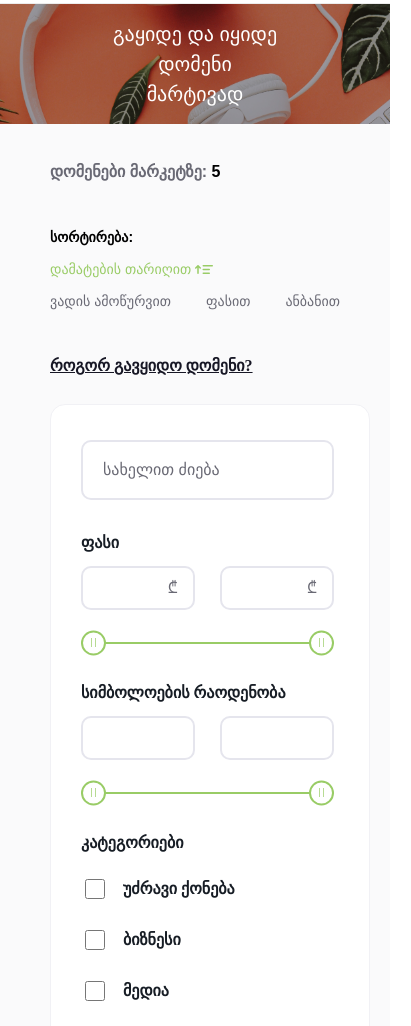
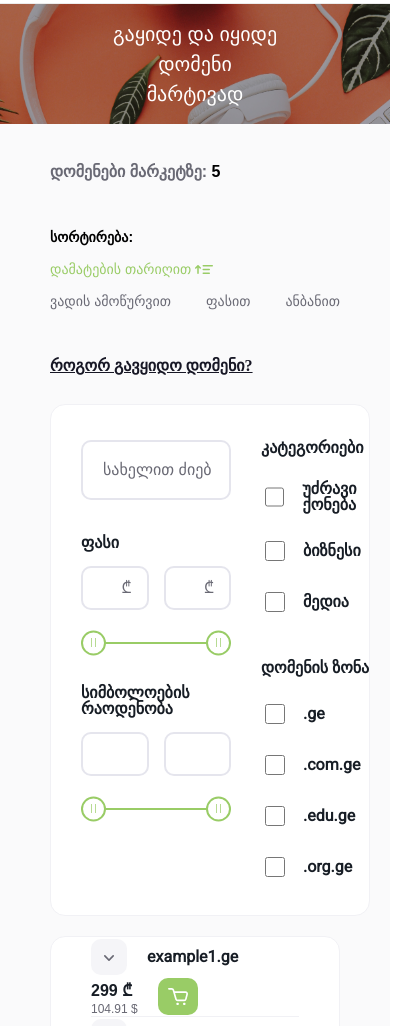
Before and after one commit to LukaKoridze13/Lemondo, a plain HTML site: page index.html in a window 390 px wide. Shown: the part 72-1098 px from the top of the page, 411 px wide, since content can reach past the window. Drawn offline with Linux system fonts and the light colour scheme; a web font is replaced by a local one.

Commit message:
Resposive Tablet, Desktop

```diff
--- a/CSS/style.scss
+++ b/CSS/style.scss
@@ -285,13 +285,11 @@ main {
 
     .products {
         margin-top: 40px;
-
+        padding: 0px 50px;
         .content_desktop {
             max-width: 1286px;
             width: 100%;
             margin: 0 auto;
-            padding: 0px 50px;
-
             .top {
                 @include between();
                 gap: 50px;
@@ -354,7 +352,6 @@ main {
                 justify-content: space-between;
                 flex-wrap: wrap;
                 margin-top: 30px;
-
                 .left {
                     width: 30%;
                     max-width: 380px;
@@ -539,7 +536,28 @@ input[type=checkbox] {
         }
     }
 }
-
+@media (max-width:910px) {
+    .middle .left{
+        display: flex !important;
+        flex-direction: row !important;
+        justify-content: space-between !important;
+        width: 100% !important;
+        max-width: none !important;
+        gap: 30px;
+        div{
+            max-width: 360px;
+            min-width: 150px;
+        }
+        .max,.min{
+            max-width: 25px;
+            min-width: 0px;
+        }
+    }
+    .middle .right{
+        margin-top: 20px;
+        width: 100% !important;
+    }
+}
 @media (max-width:480px) {
     main {
         padding-top: 0px;
--- a/index.html
+++ b/index.html
@@ -95,6 +95,7 @@
                     </div>
                     <div class="middle">
                         <div class="left">
+                            <div>
                                 <input class="search input" type="search" placeholder="სახელით ძიება">
                                 <p class="price boldBlack">ფასი</p>
                                 <div class="priceRange">
@@ -112,8 +113,8 @@
                                 </div>
                                 <p class="symbols boldBlack">სიმბოლოების რაოდენობა</p>
                                 <div class="priceRange">
-                                <input class="input" type="number" >
-                                <input class="input" type="number" >
+                                    <input class="input" type="number">
+                                    <input class="input" type="number">
                                 </div>
                                 <div class="priceRangeInp">
                                     <div class="bar"></div>
@@ -124,11 +125,14 @@
                                         <p>||</p>
                                     </div>
                                 </div>
+                            </div>
+                            <div>
                                 <p class="categories boldBlack">კატეგორიები</p>
                                 <div class="categoriesDiv">
                                 </div>
                                 <p class="domainZone boldBlack">დომენის ზონა</p>
                                 <div class="domainZones">
+                                </div>
                             </div>
                         </div>
                         <div class="right">
```
Also changed, not shown: CSS/style.css, 1 other file. Lines whose indentation alone changed are shown as unchanged.
